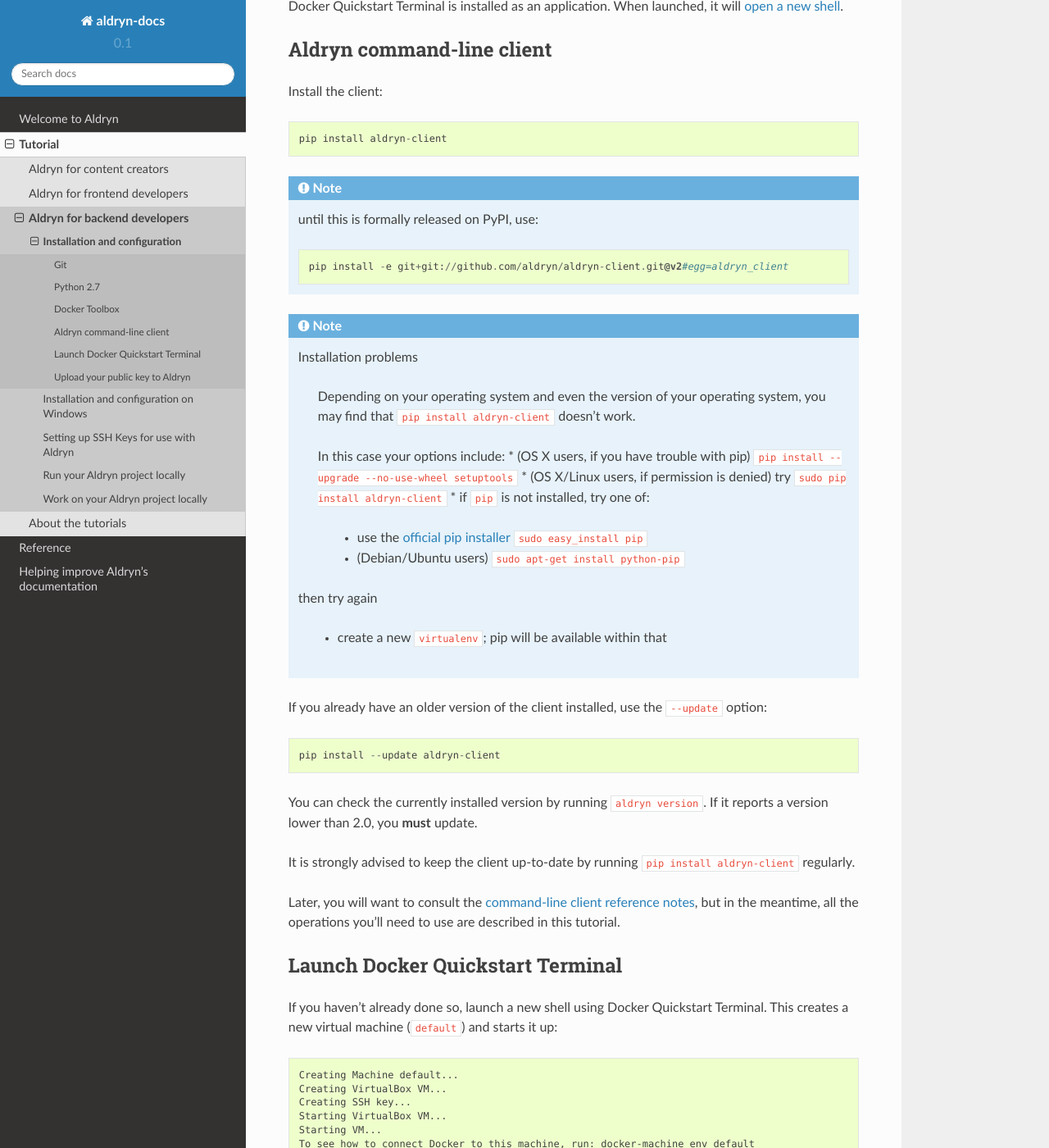
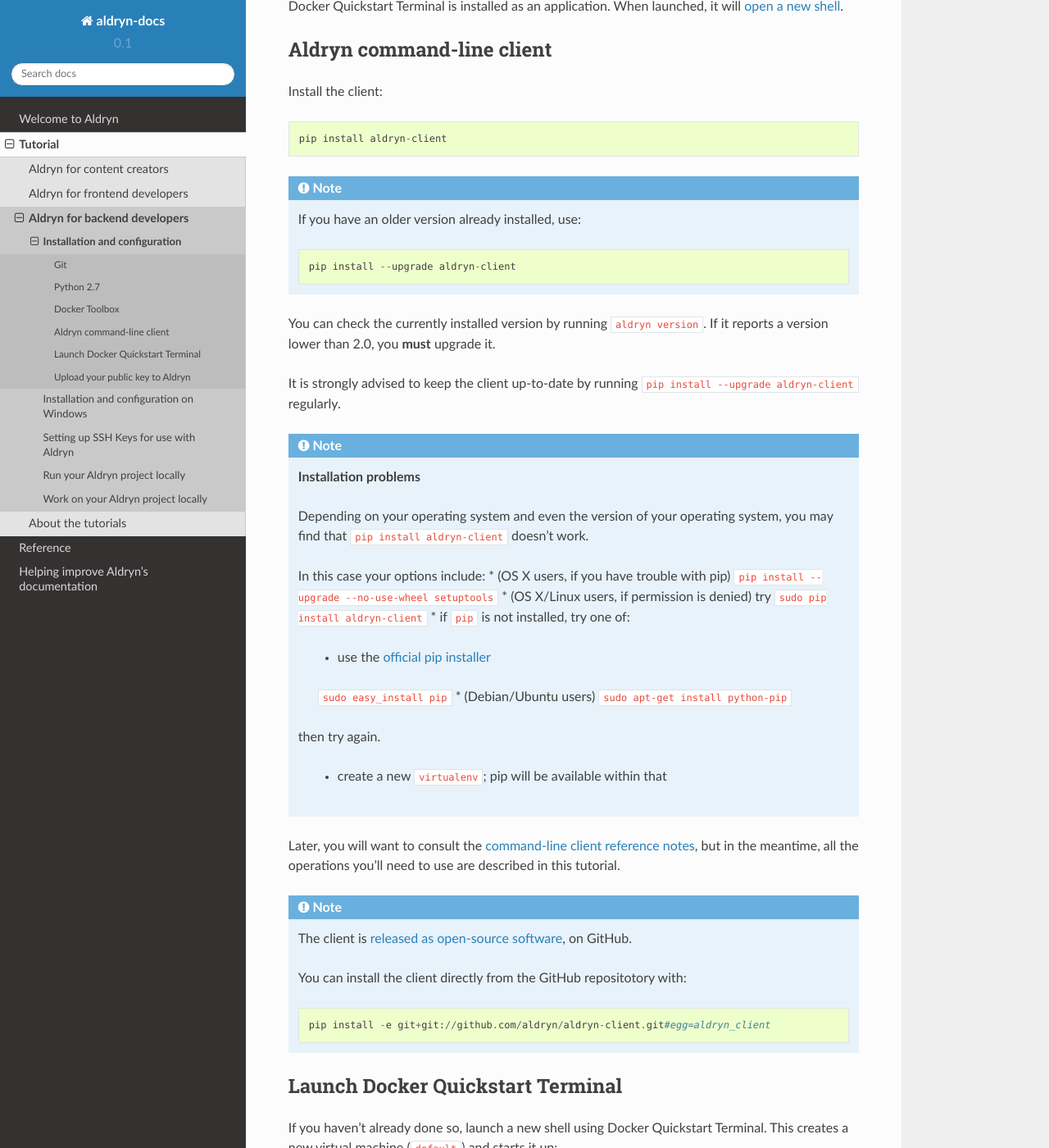
Before and after one commit to aldryn/aldryn-docs, a Sphinx documentation site: the page built from docs/tutorial/commandline/installation.rst, in a window 1280 px wide and 1400 px high, scrolled down 1969 px. Shown: the whole window at 82% size. Built offline with Sphinx 7.4.7 and the Read the Docs theme 2.0.0, drawn with Linux system fonts in a browser that asks for light colours.

Commit message:
Updated installation docs for client

```diff
--- a/docs/tutorial/commandline/installation.rst
+++ b/docs/tutorial/commandline/installation.rst
@@ -101,43 +101,49 @@
 
 .. note::
 
-    until this is formally released on PyPI, use::
+    If you have an older version already installed, use::
 
-        pip install -e git+git://github.com/aldryn/aldryn-client.git@v2#egg=aldryn_client
+        pip install --upgrade aldryn-client
 
-.. note:: Installation problems
+You can check the currently installed version by running ``aldryn version``. If it reports a
+version lower than 2.0, you **must** upgrade it.
 
-     Depending on your operating system and even the version of your operating system, you may find
-     that ``pip install aldryn-client`` doesn't work.
+It is strongly advised to keep the client up-to-date by running ``pip install --upgrade
+aldryn-client`` regularly.
 
-     In this case your options include:
-     * (OS X users, if you have trouble with pip) ``pip install --upgrade --no-use-wheel setuptools``
-     * (OS X/Linux users, if permission is denied) try ``sudo pip install aldryn-client``
-     * if ``pip`` is not installed, try one of:
+.. note:: **Installation problems**
 
-         * use the `official pip installer <https://pip.pypa.io/en/latest/installing/#install-pip>`_
-           ``sudo easy_install pip``
-         * (Debian/Ubuntu users) ``sudo apt-get install python-pip``
+    Depending on your operating system and even the version of your operating system, you may find
+    that ``pip install aldryn-client`` doesn't work.
 
-    then try again
+    In this case your options include:
+    * (OS X users, if you have trouble with pip) ``pip install --upgrade --no-use-wheel setuptools``
+    * (OS X/Linux users, if permission is denied) try ``sudo pip install aldryn-client``
+    * if ``pip`` is not installed, try one of:
 
-     * create a new ``virtualenv``; pip will be available within that
+        * use the `official pip installer <https://pip.pypa.io/en/latest/installing/#install-pip>`_
+        ``sudo easy_install pip``
+        * (Debian/Ubuntu users) ``sudo apt-get install python-pip``
 
+    then try again.
 
-If you already have an older version of the client installed, use the ``--update`` option::
-
-    pip install --update aldryn-client
-
-You can check the currently installed version by running ``aldryn version``. If it reports a version lower than 2.0, you **must** update.
-
-It is strongly advised to keep the client up-to-date by running ``pip install aldryn-client``
-regularly.
+        * create a new ``virtualenv``; pip will be available within that
 
 Later, you will want to consult the :ref:`command-line client reference notes
 <command-line-client-reference>`, but in the meantime, all the operations you'll need to use are
 described in this tutorial.
 
 .. _launch-docker-quickstart-terminal:
+
+.. note::
+
+    The client is `released as open-source software <https://github.com/aldryn/aldryn-client>`_, on
+    GitHub.
+
+    You can install the client directly from the GitHub repositotory with::
+
+        pip install -e git+git://github.com/aldryn/aldryn-client.git#egg=aldryn_client
+
 
 *********************************
 Launch Docker Quickstart Terminal
```
Also changed, not shown: docs/tutorial/commandline/installation_windows.rst (+15 -11 lines).
